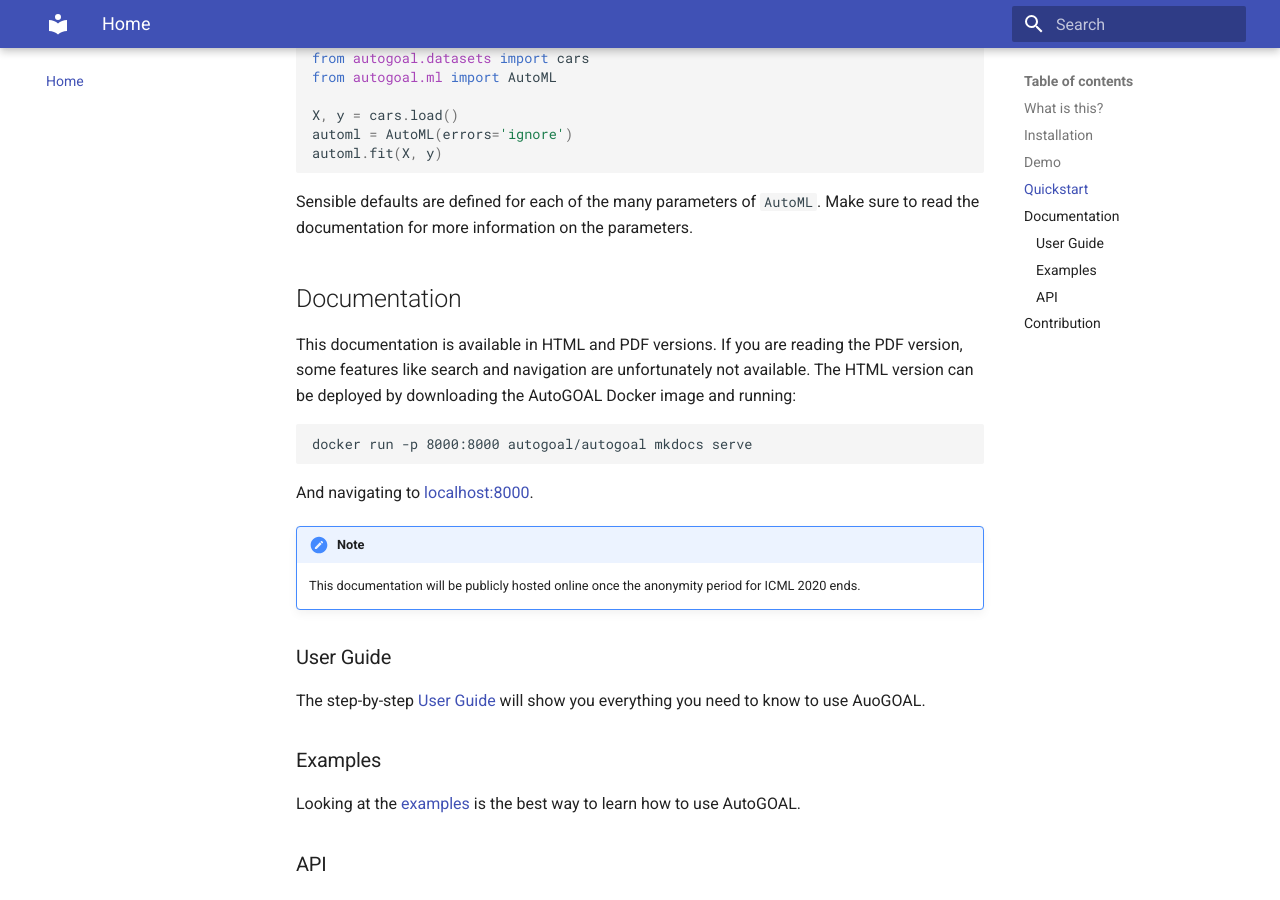
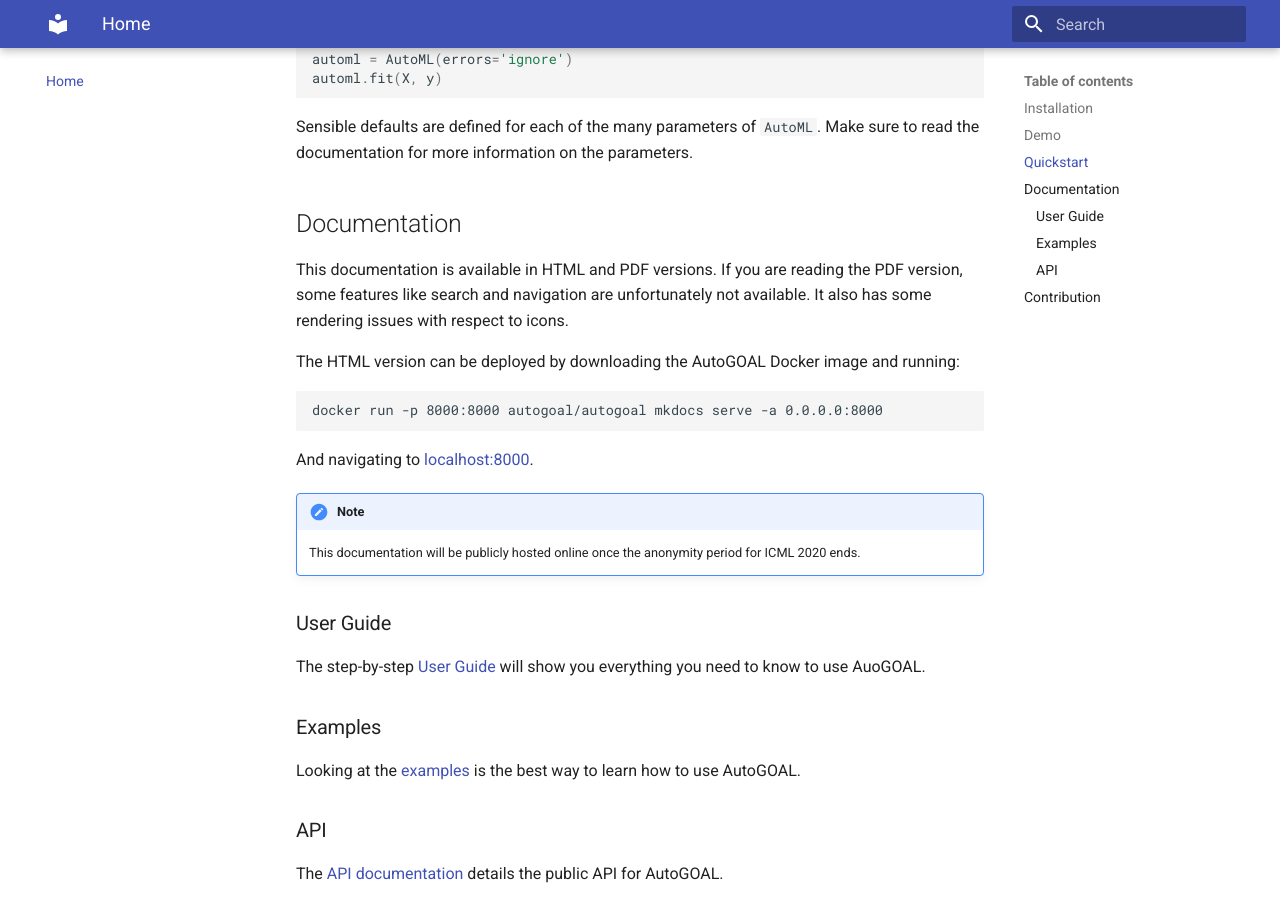
Before and after one commit to autogoal/autogoal, an MkDocs documentation site: the page built from docs/index.md, in a window 1280 px wide and 900 px high, scrolled down 1228 px. Built offline with MkDocs 1.6.1 and Material for MkDocs 9.7.7, drawn with Linux system fonts in a browser that asks for light colours.

Commit message:
Update docs

```diff
--- a/docs/index.md
+++ b/docs/index.md
@@ -1,8 +1,6 @@
 # AutoGOAL
 
 > Automatic Generation, Optimization And Learning
-
-## What is this?
 
 AutoGOAL is a Python library for automatically finding the best way to solve a given task.
 It has been designed mainly for Automatic Machine Learning (aka [AutoML](https://www.automl.org))
@@ -53,10 +51,12 @@
 ## Documentation
 
 This documentation is available in HTML and PDF versions. If you are reading the PDF version, some
-features like search and navigation are unfortunately not available. The HTML version can be
-deployed by downloading the AutoGOAL Docker image and running:
+features like search and navigation are unfortunately not available. It also has some
+rendering issues with respect to icons.
 
-    docker run -p 8000:8000 autogoal/autogoal mkdocs serve
+The HTML version can be deployed by downloading the AutoGOAL Docker image and running:
+
+    docker run -p 8000:8000 autogoal/autogoal mkdocs serve -a 0.0.0.0:8000
 
 And navigating to [localhost:8000](http://localhost:8000).
 
--- a/mkdocs.yml
+++ b/mkdocs.yml
@@ -49,5 +49,5 @@
         - ICML UCI datasets: examples/solving_uci_datasets.md
         - ICML HAHA 2019: examples/solving_haha_2019.md
         - ICML MEDDOCAN 2019: examples/solving_meddocan_2019.md
-        - Sklearn: examples/sklearn_simple_grammar.md
-        - Search Strategies: examples/comparing_search_strategies.md
+        - Sklearn integration: examples/sklearn_simple_grammar.md
+        - Search strategies: examples/comparing_search_strategies.md
```
